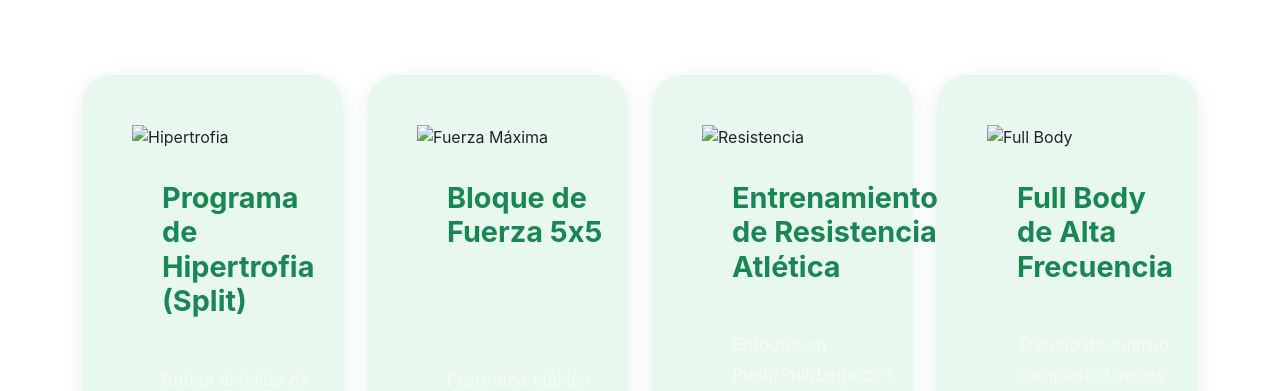
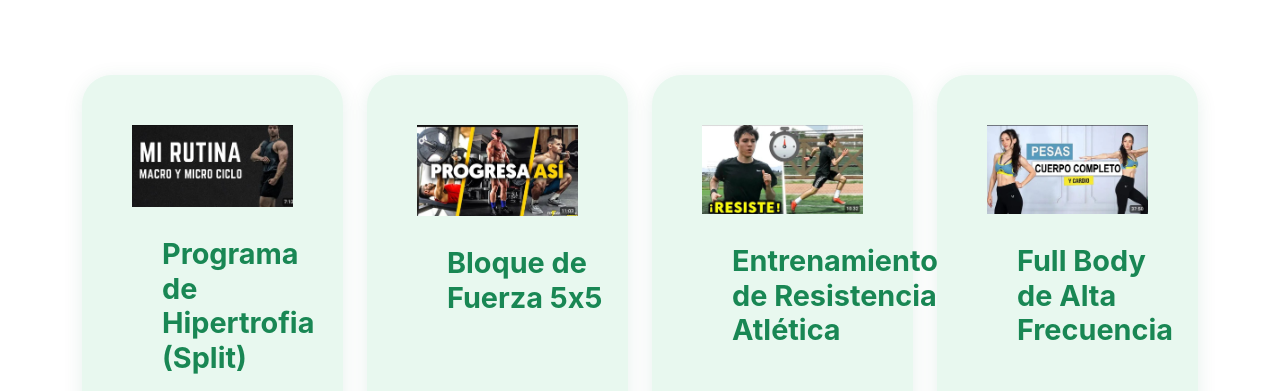
Before and after one commit to Maisi297/Fitgo, a plain HTML site: page rutinas-mayor-ns.html in a window 1280 px wide. Shown: the part 380-771 px from the top of the page. Drawn offline with nearby package versions, Linux system fonts and the light colour scheme.

Commit message:
imagenes

```diff
--- a/rutinas-mayor-ns.html
+++ b/rutinas-mayor-ns.html
@@ -51,7 +51,7 @@
 
             <div class="col-12 col-md-4 col-lg-3">
                 <div class="card card-dark card-hover border-success h-100">
-                    <img src="/imagenes/hipertrofia_avanzada.jpg" class="card-img-top-cover" alt="Hipertrofia">
+                    <img src="/Fitgo/imagenes/rutina-ns-4.jpg" class="card-img-top-cover" alt="Hipertrofia">
                     <div class="card-body d-flex flex-column">
                         <h5 class="card-title text-success">Programa de Hipertrofia (Split)</h5>
                         <p class="card-text text-white-50 small">Rutina dividida de 5 días enfocada en el volumen y la sobrecarga progresiva para máxima ganancia muscular.</p>
@@ -62,7 +62,7 @@
 
             <div class="col-12 col-md-4 col-lg-3">
                 <div class="card card-dark card-hover border-success h-100">
-                    <img src="/imagenes/powerlifting_fuerza.jpg" class="card-img-top-cover" alt="Fuerza Máxima">
+                    <img src="/Fitgo/imagenes/rutina-ns-5.jpg" class="card-img-top-cover" alt="Fuerza Máxima">
                     <div class="card-body d-flex flex-column">
                         <h5 class="card-title text-success">Bloque de Fuerza 5x5</h5>
                         <p class="card-text text-white-50 small">Programa clásico enfocado en press banca, sentadilla y peso muerto para incrementar la fuerza base.</p>
@@ -73,7 +73,7 @@
 
             <div class="col-12 col-md-4 col-lg-3">
                 <div class="card card-dark card-hover border-success h-100">
-                    <img src="/imagenes/endurance_atletico.jpg" class="card-img-top-cover" alt="Resistencia">
+                    <img src="/Fitgo/imagenes/rutina-ns-6.jpg" class="card-img-top-cover" alt="Resistencia">
                     <div class="card-body d-flex flex-column">
                         <h5 class="card-title text-success">Entrenamiento de Resistencia Atlética </h5>
                         <p class="card-text text-white-50 small">Enfoque en Push/Pull/Legs con trabajo cardiovascular de alta duración e intervalos.</p>
@@ -84,7 +84,7 @@
 
             <div class="col-12 col-md-4 col-lg-3">
                 <div class="card card-dark card-hover border-success h-100">
-                    <img src="/imagenes/fullbody_pesado.jpg" class="card-img-top-cover" alt="Full Body">
+                    <img src="/Fitgo/imagenes/rutina-ns-8.jpg" class="card-img-top-cover" alt="Full Body">
                     <div class="card-body d-flex flex-column">
                         <h5 class="card-title text-success">Full Body de Alta Frecuencia</h5>
                         <p class="card-text text-white-50 small">Trabajo de cuerpo completo 3 veces por semana con cargas pesadas. Ideal para mantenimiento y ganancia continua.</p>
```
Also changed, not shown: rutinas.html (+3 -3 lines).
